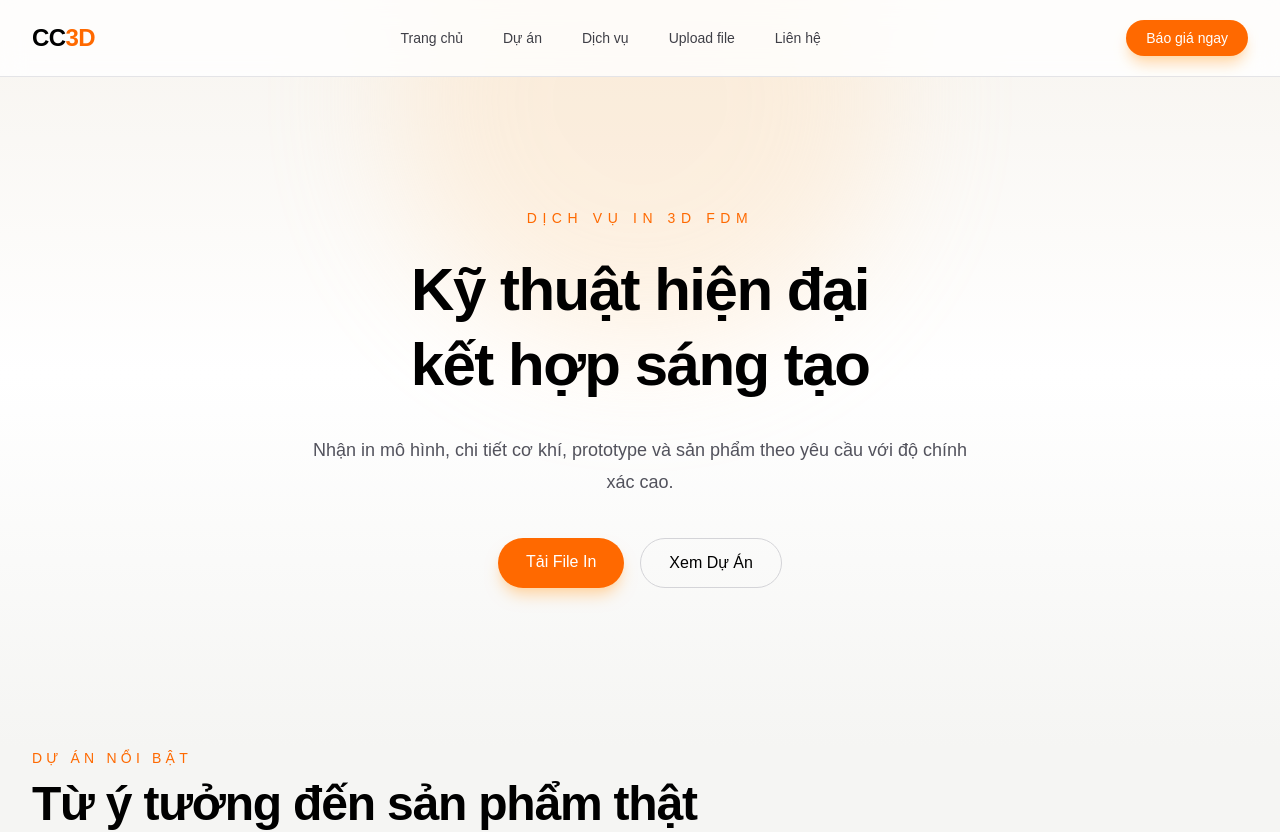
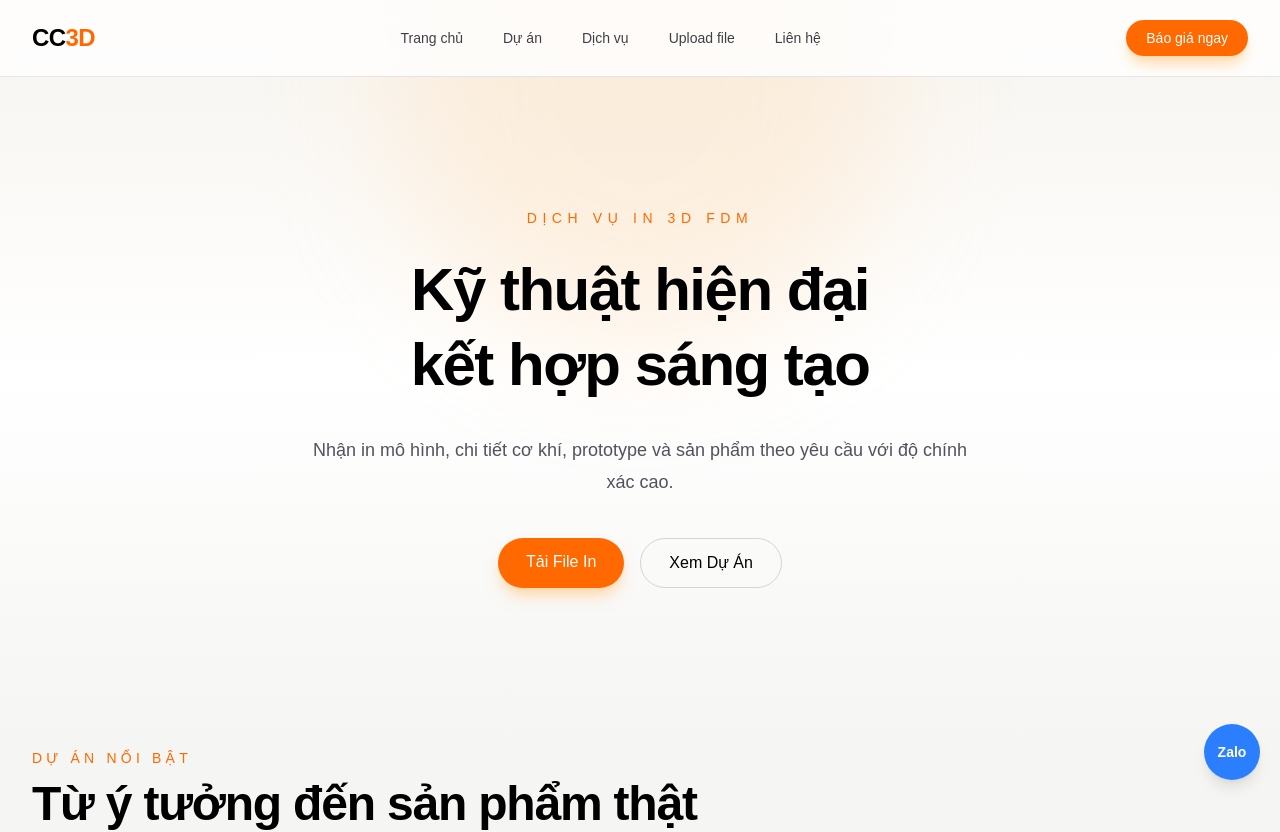
Before and after one commit to cc3dprinting/cc3d-website, a Next.js app: page / in a window 1280 px wide. Shown: the top 832 px of the page. Built offline with nearby package versions, Linux system fonts and the light colour scheme.

Commit message:
them zalo floating

```diff
--- a/app/page.tsx
+++ b/app/page.tsx
@@ -583,6 +583,19 @@ export default function Home() {
           <p>Built for modern 3D printing workflow.</p>
         </div>
       </footer>
+      {/* FLOATING ZALO BUTTON */}
+<a
+  href="https://zalo.me/0394318361"
+  target="_blank"
+  rel="noopener noreferrer"
+  className="fixed bottom-5 right-5 z-50"
+>
+  <div className="w-14 h-14 rounded-full bg-blue-500 shadow-lg flex items-center justify-center hover:scale-110 transition">
+    <span className="text-white font-bold text-sm">
+      Zalo
+    </span>
+  </div>
+</a>
     </main>
   );
 }
```
